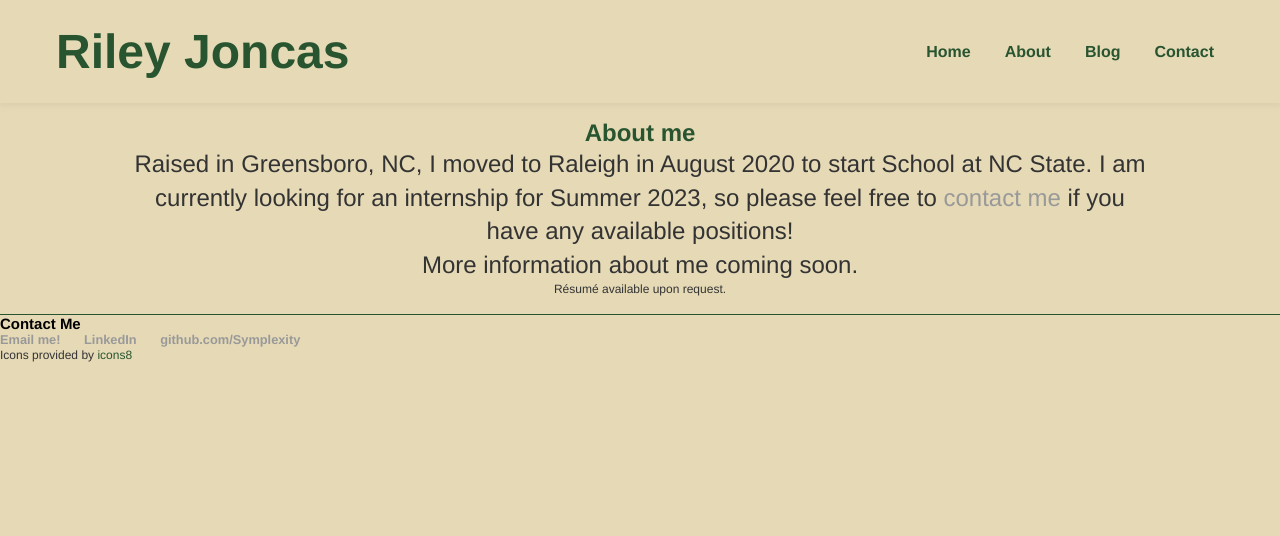
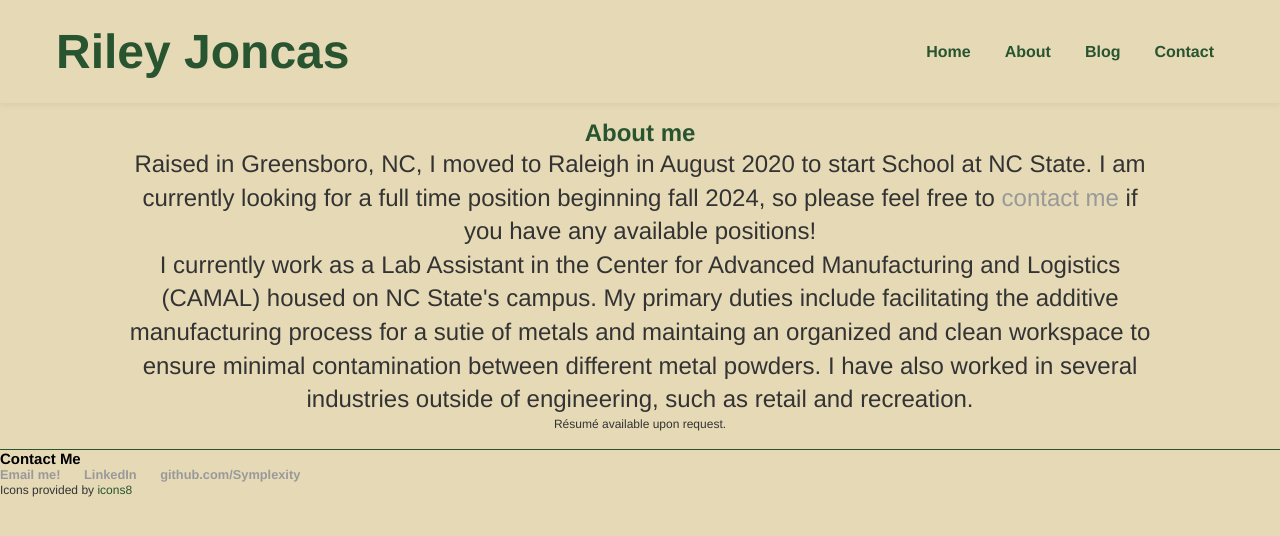
Before and after one commit to Symplexity/Symplexity.github.io, a Jekyll site: the page built from about/index.html, in a window 1280 px wide. Shown: the top 536 px of the page. Built offline with Jekyll 4.4.1, drawn with Linux system fonts in a browser that asks for light colours.

Commit message:
Added more to the about me page

```diff
--- a/about/index.html
+++ b/about/index.html
@@ -7,14 +7,17 @@ title: About me
     <div class = "about-text">
         <p>
             Raised in Greensboro, NC, I moved to Raleigh in August 2020 to start School at NC State. I am currently
-            looking for an internship for Summer 2023, so please feel free to <a href="/contact">contact me</a> if you
+            looking for a full time position beginning fall 2024, so please feel free to <a href="/contact">contact me</a> if you
             have
             any available positions!
         </p>
 
         <p>
+            I currently work as a Lab Assistant in the Center for Advanced Manufacturing and Logistics (CAMAL) housed on NC State's campus.
+            My primary duties include facilitating the additive manufacturing process for a sutie of metals and maintaing an organized and clean
+            workspace to ensure minimal contamination between different metal powders.
 
-            More information about me coming soon.
+            I have also worked in several industries outside of engineering, such as retail and recreation.
         </p>
 
         <div class = "about-text-foot">
```
